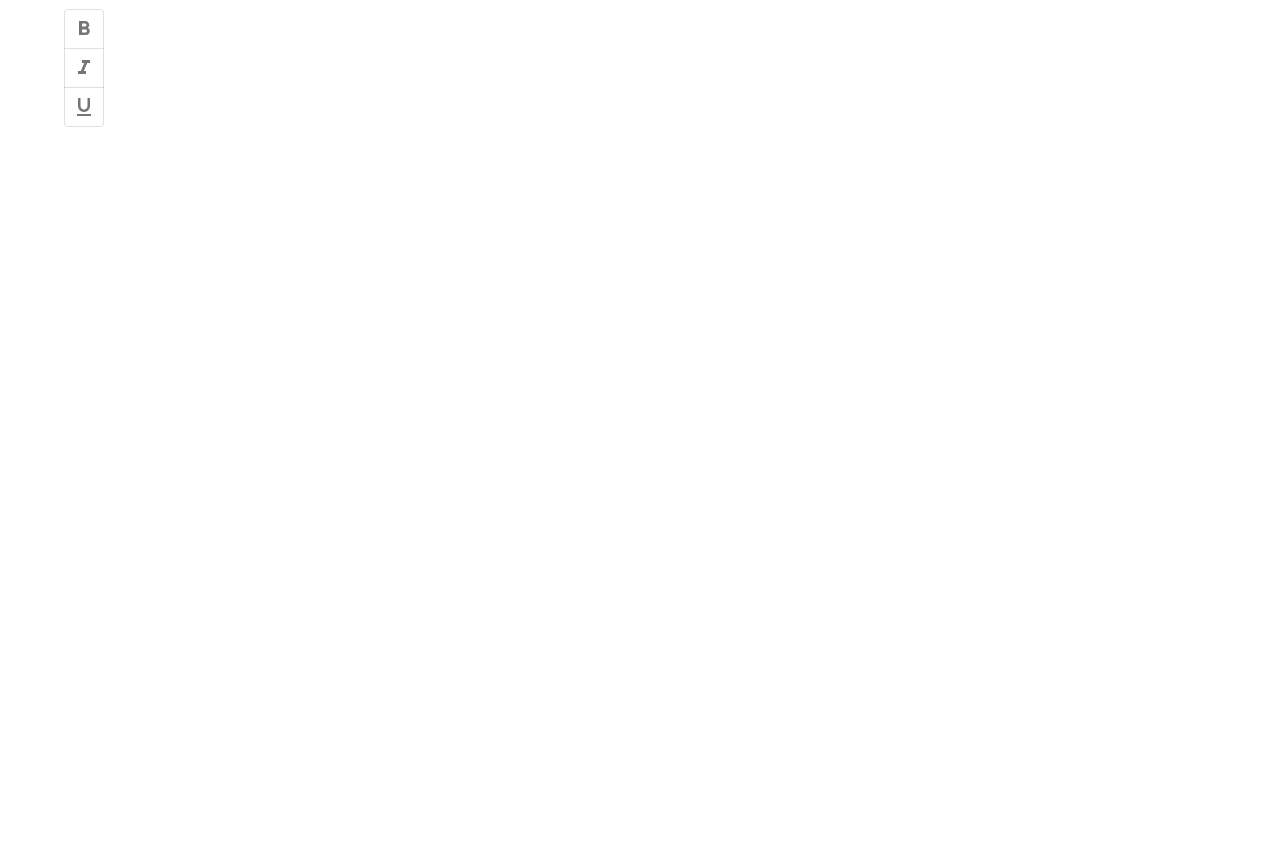
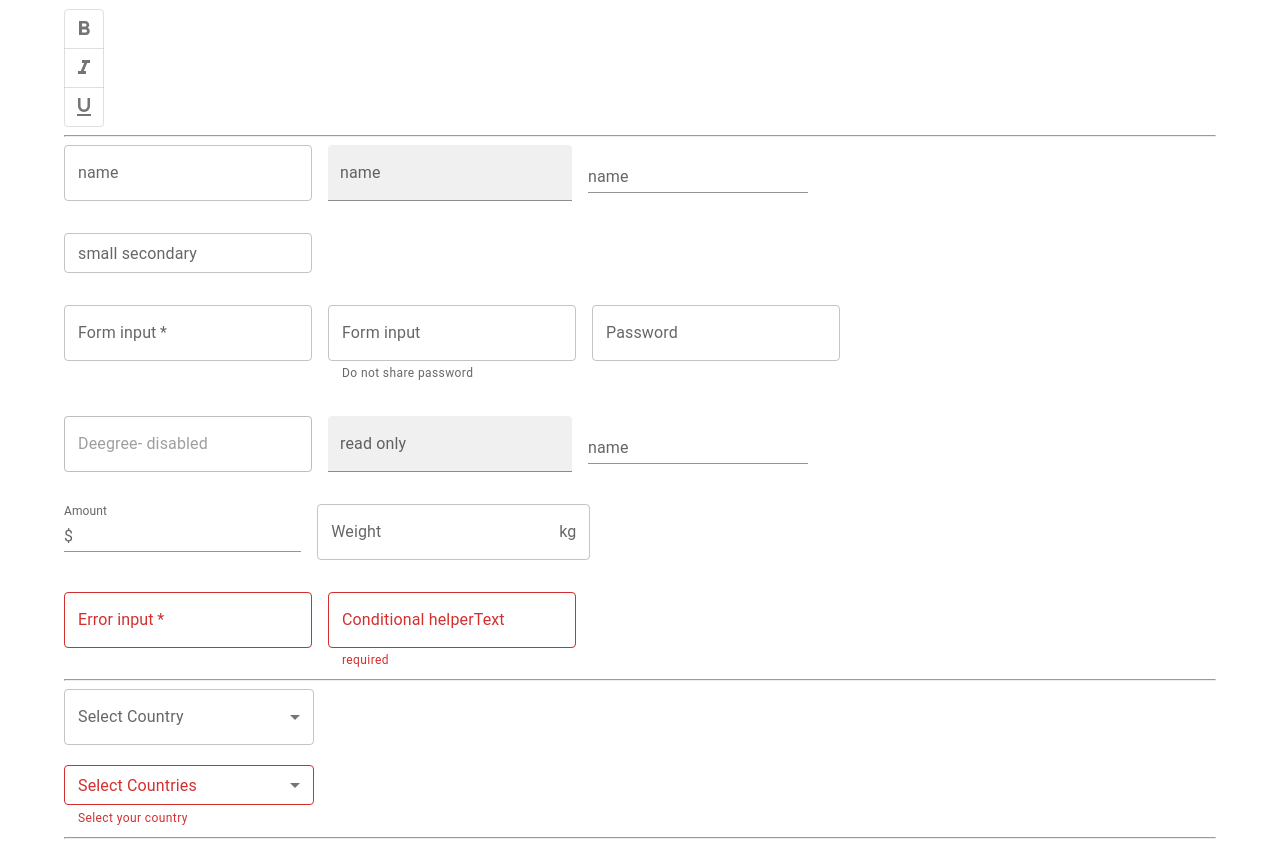
Before and after one commit to ajaydewangan1100/material_ui, a React (Create React App) app: page / in a window 1280 px wide. Shown: the part 1160-2007 px from the top of the page. Before the commit the page ends 1287 px from the top, so only its background shows below. Built offline with nearby package versions, Linux system fonts and the light colour scheme.

Commit message:
select drop down button

```diff
--- a/src/App.tsx
+++ b/src/App.tsx
@@ -2,6 +2,8 @@ import React from "react";
 import { MuiTypography } from "./components/MuiTypography";
 import { MuiButtons } from "./components/MuiButtons";
 import { Container } from "@mui/material";
+import { MuiTextField } from "./components/MuiTextField";
+import { MuiSelect } from "./components/MuiSelect";
 
 function App() {
   return (
@@ -12,6 +14,15 @@ function App() {
 
       {/* video - 4 */}
       <MuiButtons />
+      <hr />
+
+      {/* textFields - video - 7 */}
+      <MuiTextField />
+      <hr />
+
+      {/* Select component - video 8 */}
+      <MuiSelect />
+      <hr />
     </Container>
   );
 }
--- a/src/components/MuiButtons.tsx
+++ b/src/components/MuiButtons.tsx
@@ -154,13 +154,13 @@ export const MuiButtons = () => {
           orientation="vertical"
         >
           <ToggleButton value="bold" aria-label="bold">
-            <FormatBoldIcon />{" "}
+            <FormatBoldIcon />
           </ToggleButton>
           <ToggleButton value="italic" aria-label="italic">
-            <FormatItalicIcon />{" "}
+            <FormatItalicIcon />
           </ToggleButton>
           <ToggleButton value="underlined" aria-label="underlined">
-            <FormatUnderlinedIcon />{" "}
+            <FormatUnderlinedIcon />
           </ToggleButton>
         </ToggleButtonGroup>
       </Stack>
--- /dev/null
+++ b/src/components/MuiSelect.tsx
@@ -0,0 +1,57 @@
+import { Box, TextField, MenuItem } from "@mui/material";
+import { useState } from "react";
+
+export const MuiSelect = () => {
+  const [country, setCountry] = useState("");
+  const [countries, setCountries] = useState<string[]>([]);
+
+  const handleChange = (event: React.ChangeEvent<HTMLInputElement>) => {
+    setCountry(event.target.value as string);
+  };
+
+  const handleMultipleChange = (event: React.ChangeEvent<HTMLInputElement>) => {
+    const value = event.target.value;
+    setCountries(typeof value === "string" ? value.split(",") : value);
+  };
+  return (
+    <Box>
+      <Box width="250px">
+        {/* single select dropdown */}
+        <TextField
+          label="Select Country"
+          select
+          value={country}
+          onChange={handleChange}
+          fullWidth
+        >
+          <MenuItem value="IN">India</MenuItem>
+          <MenuItem value="US">USA</MenuItem>
+          <MenuItem value="Au">Australia</MenuItem>
+        </TextField>
+      </Box>
+      <br />
+      <Box width="250px">
+        {/* multiple selct dropdown */}
+        <TextField
+          label="Select Countries"
+          select
+          value={countries}
+          onChange={handleMultipleChange}
+          fullWidth
+          SelectProps={{
+            multiple: true,
+          }}
+          size="small"
+          color="secondary"
+          helperText="Select your country"
+          error
+        >
+          <MenuItem value="IN">India</MenuItem>
+          <MenuItem value="US">USA</MenuItem>
+          <MenuItem value="Au">Australia</MenuItem>
+        </TextField>
+        <br />
+      </Box>
+    </Box>
+  );
+};
--- /dev/null
+++ b/src/components/MuiTextField.tsx
@@ -0,0 +1,60 @@
+import { Stack, TextField, InputAdornment } from "@mui/material";
+import { useState } from "react";
+
+export const MuiTextField = () => {
+  const [input, setInput] = useState("");
+  return (
+    <Stack spacing={4}>
+      <Stack direction="row" spacing={2}>
+        <TextField label="name" variant="outlined" />
+        <TextField label="name" variant="filled" />
+        <TextField label="name" variant="standard" />
+      </Stack>
+      <Stack direction="row" spacing={2}>
+        <TextField label="small secondary" size="small" color="secondary" />
+      </Stack>
+      <Stack direction="row" spacing={2}>
+        <TextField label="Form input" required />
+        <TextField label="Form input" helperText="Do not share password" />
+        <TextField label="Password" type="password" />
+      </Stack>
+      <Stack direction="row" spacing={2}>
+        <TextField label="Deegree- disabled" variant="outlined" disabled />
+        <TextField
+          label="read only"
+          variant="filled"
+          inputProps={{ readOnly: true }}
+        />
+        <TextField label="name" variant="standard" />
+      </Stack>
+      {/* input Adornment */}
+      <Stack direction="row" spacing={2}>
+        <TextField
+          label="Amount"
+          variant="standard"
+          InputProps={{
+            startAdornment: <InputAdornment position="start">$</InputAdornment>,
+          }}
+        />
+        <TextField
+          label="Weight"
+          InputProps={{
+            endAdornment: <InputAdornment position="end">kg</InputAdornment>,
+          }}
+        />
+      </Stack>
+      {/* error and conditional error helper text */}
+      <Stack direction="row" spacing={2}>
+        <TextField label="Error input" error required />
+        <TextField
+          label="Conditional helperText"
+          aria-required
+          value={input}
+          onChange={(e) => setInput(e.target.value)}
+          error={!input}
+          helperText={!input ? "required" : "do not share details"}
+        />
+      </Stack>
+    </Stack>
+  );
+};
```
Also changed, not shown: 1 other file (tests, documents, lock files or other folders).
